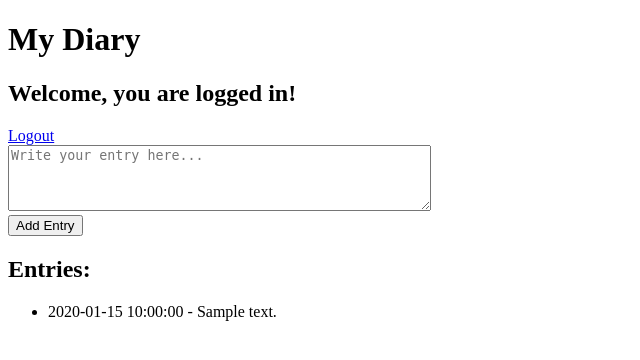
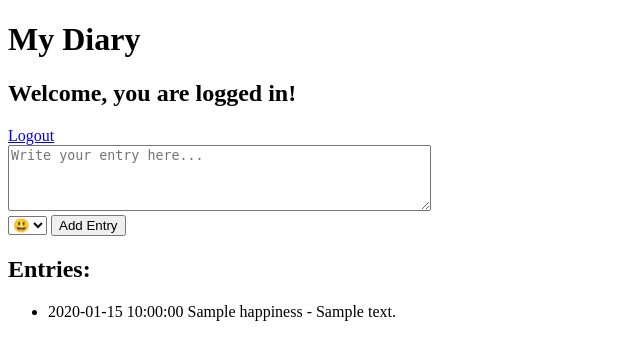
Before and after one commit to PushPeach/BoasRafaelLB-324, a Flask app: template templates/index.html in a window 1280 px wide. Shown: the top 360 px of the page, without its empty margins (0-640 px from the left). Run offline with Flask 3, Linux system fonts and the light colour scheme; the visitor is signed in with stand-in values (Sample User, id 1); the template is opened without the code that fills it: most values are stand-ins (such as "Sample title", 1, 10 or a date in 2020).

Commit message:
Stimmung (Emoji) bei Einträgen hinzugefügt (Refs #1)

```diff
--- a/app.py
+++ b/app.py
@@ -13,44 +13,46 @@ entries = []
 
 
 @dataclass
-class Entry():
+class Entry:
     content: str
+    happiness: str = ""
     timestamp: datetime = datetime.now()
 
 
-@app.route('/')
+@app.route("/")
 def index():
-    return render_template('index.html', entries=entries)
+    return render_template("index.html", entries=entries)
 
 
-@app.route('/login', methods=['GET', 'POST'])
+@app.route("/login", methods=["GET", "POST"])
 def login():
-    if request.method == 'POST':
-        user_password = request.form.get('password')
+    if request.method == "POST":
+        user_password = request.form.get("password")
         if user_password == PASSWORD:
-            session['logged_in'] = True
-            flash('Login successful!', 'success')
-            return redirect(url_for('index'))
+            session["logged_in"] = True
+            flash("Login successful!", "success")
+            return redirect(url_for("index"))
         else:
-            flash('Incorrect password. Please try again.', 'error')
-    return render_template('login.html')
+            flash("Incorrect password. Please try again.", "error")
+    return render_template("login.html")
 
 
-@app.route('/logout')
+@app.route("/logout")
 def logout():
-    session.pop('logged_in', None)
-    flash('Logged out successfully.', 'success')
-    return redirect(url_for('index'))
+    session.pop("logged_in", None)
+    flash("Logged out successfully.", "success")
+    return redirect(url_for("index"))
 
 
-@app.route('/add_entry', methods=['POST'])
+@app.route("/add_entry", methods=["POST"])
 def add_entry():
-    content = request.form.get('content')
+    content = request.form.get("content")
+    happiness = request.form.get("happiness", "")
     if content:
-        entry = Entry(content=content)
+        entry = Entry(content=content, happiness=happiness)
         entries.append(entry)
-    return redirect(url_for('index'))
+    return redirect(url_for("index"))
 
 
-if __name__ == '__main__':
+if __name__ == "__main__":
     app.run(host="0.0.0.0")
--- a/templates/index.html
+++ b/templates/index.html
@@ -2,6 +2,7 @@
 <html>
 
 <head>
+    <meta charset="utf-8">
     <title>Diary App</title>
 </head>
 
@@ -14,12 +15,18 @@
     <form method="POST" action="/add_entry">
         <textarea name="content" rows="4" cols="50" placeholder="Write your entry here..."></textarea>
         <br>
+        <select name="happiness">
+            <option value="😃">😃</option>
+            <option value="🙂">🙂</option>
+            <option value="😐">😐</option>
+            <option value="🙁">🙁</option>
+        </select>
         <button type="submit">Add Entry</button>
     </form>
     <h2>Entries:</h2>
     <ul>
         {% for entry in entries %}
-        <li>{{ entry.timestamp.strftime('%Y-%m-%d %H:%M:%S') }} - {{ entry.content }}</li>
+        <li>{{ entry.timestamp.strftime('%Y-%m-%d %H:%M:%S') }} {{ entry.happiness }} - {{ entry.content }}</li>
         {% endfor %}
     </ul>
 
```
Also changed, not shown: test_app.py (+22 -5 lines).
